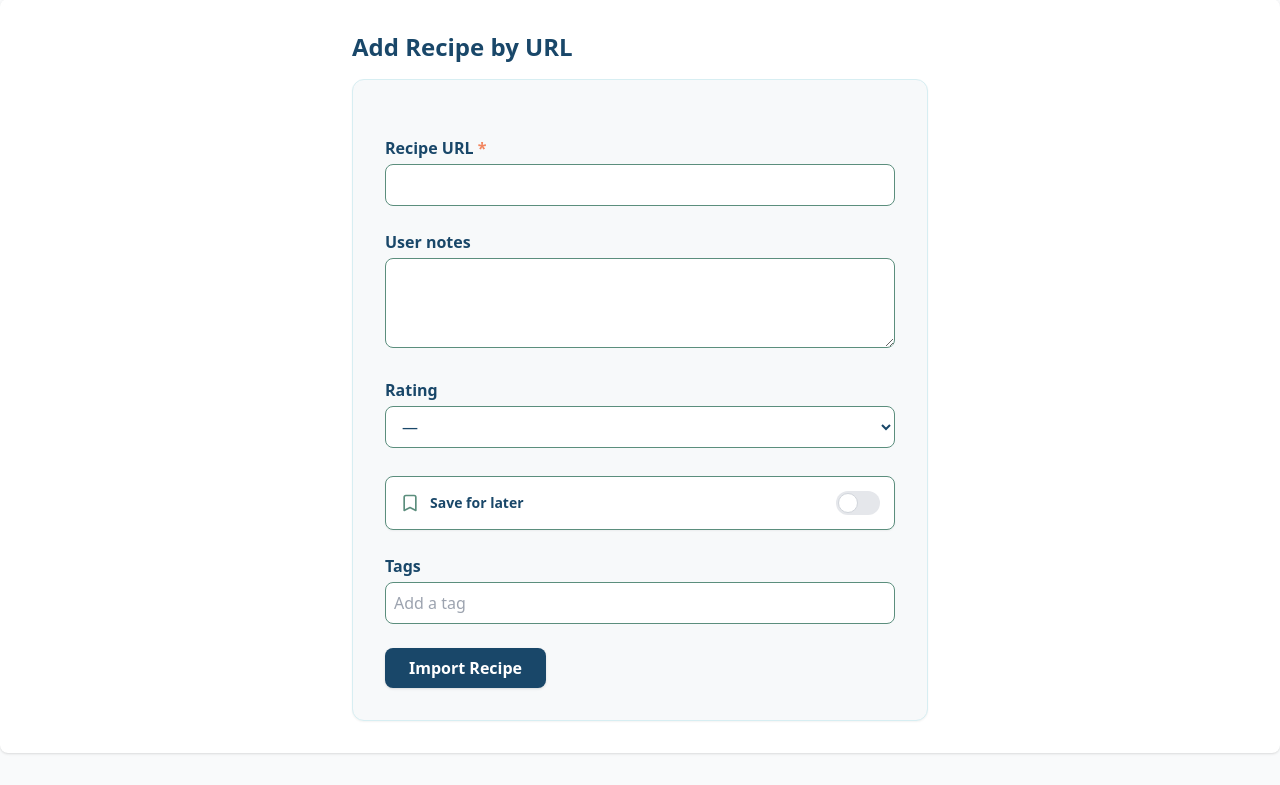
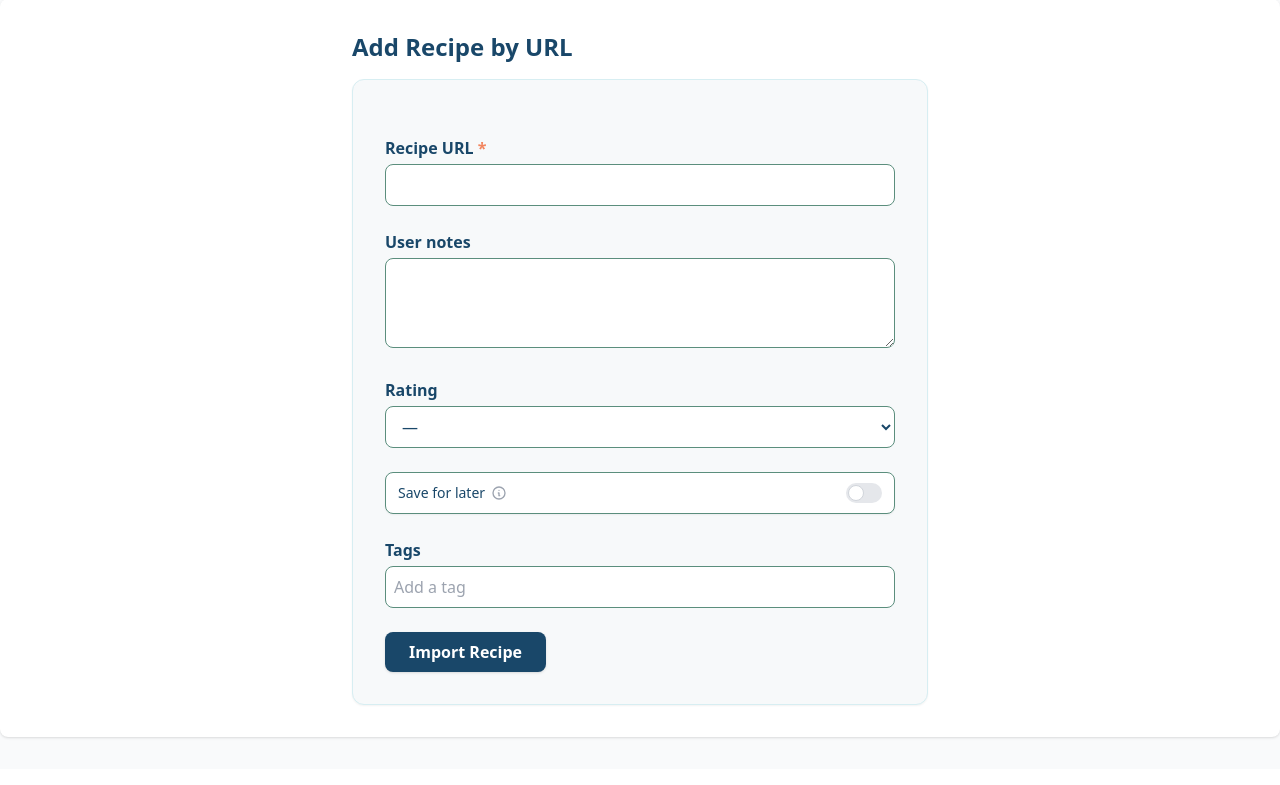
Before and after one commit to soehlert/KitchenClip, a Django app: page /add/ in a window 1280 px wide. Shown: the part 93-878 px from the top of the page. After the commit the page ends 832 px from the top, so only its background shows below. Run offline with Django 5.2, Linux system fonts and the light colour scheme; data that the repository does not hold is empty; parts of the project's set-up code (start-up, migrations or seed data) failed here and were passed over; some libraries are stand-ins or nearby versions.

Commit message:
style(recipes): compact Save for Later toggle height and add tooltip
- Match input height (42px) with URL and Tags inputs
- Remove bookmark icon
- Add info tooltip icon explaining "This is for things you haven't tried yet"

```diff
--- a/templates/recipes/recipe_form.html
+++ b/templates/recipes/recipe_form.html
@@ -13,17 +13,23 @@
           {% for field in form %}
           {% if field.name != "tags" %}
             {% if field.name == "is_future" %}
-            <div class="pt-1">
-              <label for="{{ field.id_for_label }}" class="flex items-center justify-between p-3.5 bg-white border border-[#5B8E7D] rounded-lg cursor-pointer hover:border-[#194769] transition shadow-sm select-none group">
-                <div class="flex items-center gap-2.5">
-                  <svg xmlns="http://www.w3.org/2000/svg" class="w-5 h-5 text-[#5B8E7D] group-hover:text-[#194769] transition-colors" fill="none" viewBox="0 0 24 24" stroke="currentColor">
-                    <path stroke-linecap="round" stroke-linejoin="round" stroke-width="2" d="M5 5a2 2 0 012-2h10a2 2 0 012 2v16l-7-3.5L5 21V5z" />
-                  </svg>
-                  <span class="text-[#194769] font-semibold text-sm">Save for later</span>
+            <div>
+              <label for="{{ field.id_for_label }}" class="flex items-center justify-between h-[42px] px-3 py-2 bg-white border border-[#5B8E7D] rounded-lg cursor-pointer hover:border-[#194769] transition shadow-sm select-none">
+                <div class="flex items-center gap-1.5">
+                  <span class="text-[#194769] font-medium text-sm">Save for later</span>
+                  <div class="relative group/tooltip inline-flex items-center" onclick="event.stopPropagation();">
+                    <svg xmlns="http://www.w3.org/2000/svg" class="w-4 h-4 text-gray-400 hover:text-[#194769] cursor-help transition-colors" fill="none" viewBox="0 0 24 24" stroke="currentColor" title="This is for things you haven't tried yet">
+                      <path stroke-linecap="round" stroke-linejoin="round" stroke-width="2" d="M13 16h-1v-4h-1m1-4h.01M21 12a9 9 0 11-18 0 9 9 0 0118 0z" />
+                    </svg>
+                    <div class="absolute bottom-full left-1/2 -translate-x-1/2 mb-2 hidden group-hover/tooltip:block z-20 px-2.5 py-1 text-xs text-white bg-gray-800 rounded shadow-md whitespace-nowrap pointer-events-none">
+                      This is for things you haven't tried yet
+                      <div class="absolute top-full left-1/2 -translate-x-1/2 border-4 border-transparent border-t-gray-800"></div>
+                    </div>
+                  </div>
                 </div>
                 <div class="relative inline-flex items-center">
                   <input type="checkbox" name="{{ field.html_name }}" id="{{ field.id_for_label }}" {% if field.value %}checked{% endif %} class="peer sr-only">
-                  <div class="w-11 h-6 bg-gray-200 peer-focus:outline-none rounded-full peer peer-checked:after:translate-x-full peer-checked:after:border-white after:content-[''] after:absolute after:top-[2px] after:left-[2px] after:bg-white after:border-gray-300 after:border after:rounded-full after:h-5 after:w-5 after:transition-all peer-checked:bg-[#194769]"></div>
+                  <div class="w-9 h-5 bg-gray-200 peer-focus:outline-none rounded-full peer peer-checked:after:translate-x-full peer-checked:after:border-white after:content-[''] after:absolute after:top-[2px] after:left-[2px] after:bg-white after:border-gray-300 after:border after:rounded-full after:h-4 after:w-4 after:transition-all peer-checked:bg-[#194769]"></div>
                 </div>
               </label>
             </div>
```
